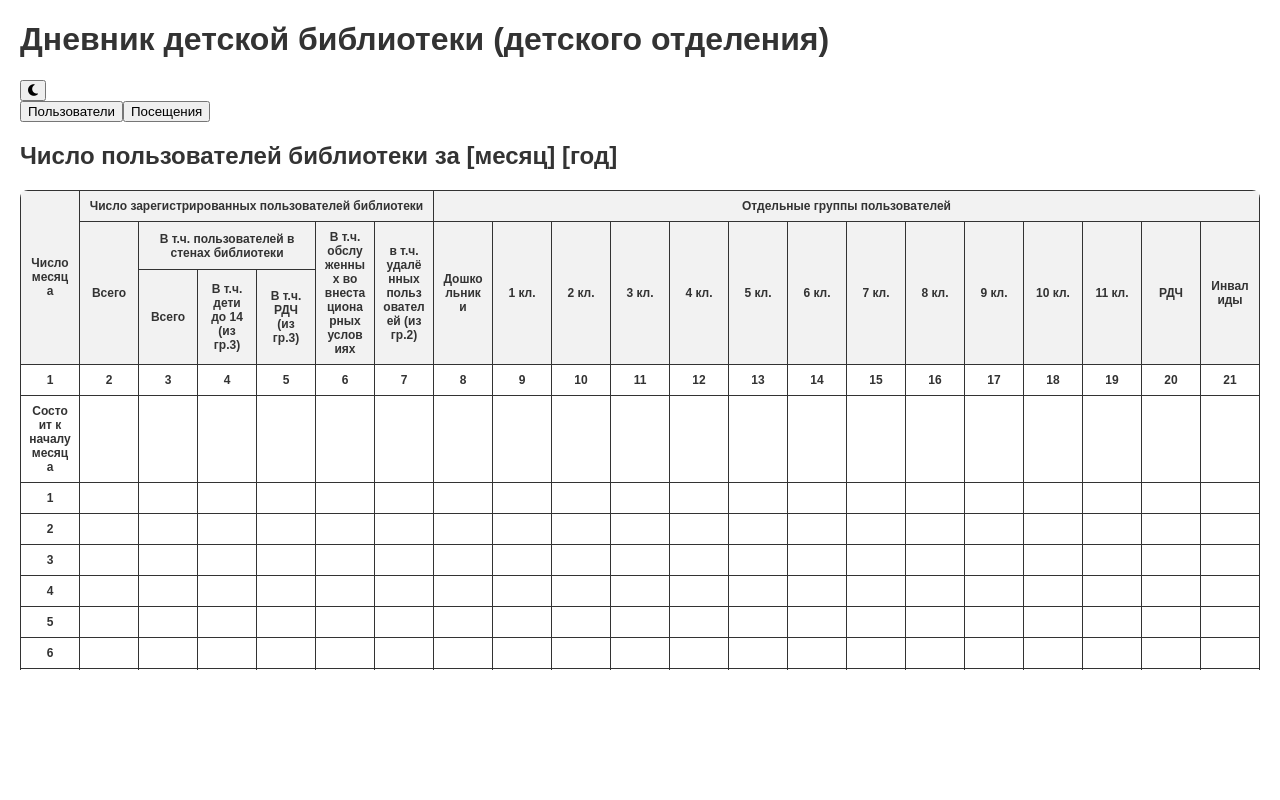
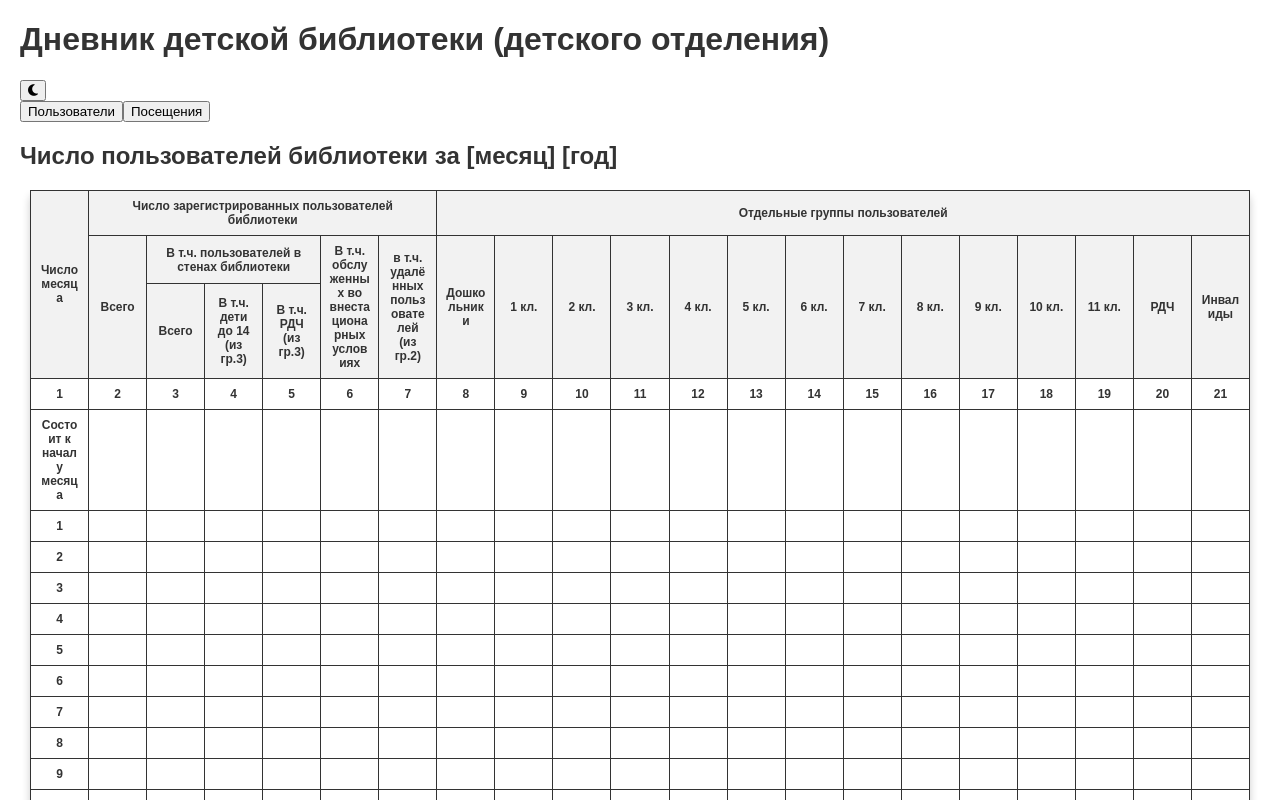
Before and after one commit to gemansipator/bibliouchetreact, a React (Create React App) app: page / in a window 1280 px wide. Shown: the top 800 px of the page. Built offline with nearby package versions, Linux system fonts and the light colour scheme; the HTML template or start-up script is replaced by a standard one.

Commit message:
таблица во всю длину но шапка не перемещается

```diff
--- a/src/App.js
+++ b/src/App.js
@@ -16,8 +16,8 @@ function App() {
     };
 
     return (
-        <div className="app-container">
-            <div className="flex justify-between items-center p-4 bg-gray-100 dark:bg-gray-800 text-gray-800 dark:text-white">
+        <div className="app-container flex flex-col h-screen">
+            <div className="flex justify-between items-center p-2 bg-gray-100 dark:bg-gray-800 text-gray-800 dark:text-white">
                 <h1 className="text-3xl font-bold">Дневник детской библиотеки (детского отделения)</h1>
                 <button
                     onClick={toggleTheme}
@@ -26,7 +26,7 @@ function App() {
                     <i className={`fas ${theme === 'light-theme' ? 'fa-moon' : 'fa-sun'}`}></i>
                 </button>
             </div>
-            <nav className="flex justify-center p-4 space-x-6">
+            <nav className="flex justify-center p-2 space-x-6">
                 <button
                     onClick={() => setActiveTab('users')}
                     className={`px-4 py-2 rounded ${activeTab === 'users' ? 'bg-blue-600 text-white' : 'bg-gray-200 dark:bg-gray-700 text-gray-800 dark:text-gray-200'} hover:bg-blue-500 transition-colors`}
@@ -40,7 +40,7 @@ function App() {
                     Посещения
                 </button>
             </nav>
-            <div className="p-4 flex-grow">
+            <div className="p-2 flex-grow">
                 {activeTab === 'users' ? <UsersTable theme={theme} /> : <VisitsTable theme={theme} />}
             </div>
         </div>
--- a/src/components/UsersTable.css
+++ b/src/components/UsersTable.css
@@ -1,12 +1,16 @@
 .table-wrapper {
     position: relative;
     width: 100%;
+    flex-grow: 1;
+    display: flex;
+    flex-direction: column;
 }
 
 .table-container {
     overflow-x: auto;
-    max-height: 60vh; /* Уменьшим для гарантированной прокрутки */
     overflow-y: auto;
+    padding: 0 10px;
+    flex-grow: 1;
 }
 
 .users-table {
@@ -16,7 +20,6 @@
     font-family: 'Arial', sans-serif;
     box-shadow: 0 4px 8px rgba(0, 0, 0, 0.2);
     border-radius: 8px;
-    overflow: hidden;
     transition: box-shadow 0.3s;
 }
 
--- a/src/components/UsersTable.js
+++ b/src/components/UsersTable.js
@@ -5,10 +5,10 @@ function UsersTable({ theme }) {
     const days = Array.from({ length: 31 }, (_, i) => i + 1);
 
     return (
-        <div className={`p-4 ${theme}`}>
+        <div className={`p-2 ${theme} flex flex-col h-full`}>
             <h2 className="text-2xl font-bold text-center mb-4">Число пользователей библиотеки за [месяц] [год]</h2>
-            <div className="table-wrapper">
-                <div className="table-container">
+            <div className="table-wrapper flex-grow">
+                <div className="table-container flex-grow">
                     <table className="users-table">
                         <thead className="sticky-header">
                         <tr className="header">
--- a/src/components/VisitsTable.css
+++ b/src/components/VisitsTable.css
@@ -1,12 +1,16 @@
 .table-wrapper {
     position: relative;
     width: 100%;
+    flex-grow: 1;
+    display: flex;
+    flex-direction: column;
 }
 
 .table-container {
     overflow-x: auto;
-    max-height: 60vh; /* Уменьшим для гарантированной прокрутки */
     overflow-y: auto;
+    padding: 0 10px;
+    flex-grow: 1;
 }
 
 .visits-table {
@@ -16,7 +20,6 @@
     font-family: 'Arial', sans-serif;
     box-shadow: 0 4px 8px rgba(0, 0, 0, 0.2);
     border-radius: 8px;
-    overflow: hidden;
     transition: box-shadow 0.3s;
 }
 
--- a/src/components/VisitsTable.js
+++ b/src/components/VisitsTable.js
@@ -5,10 +5,10 @@ function VisitsTable({ theme }) {
     const days = Array.from({ length: 31 }, (_, i) => i + 1);
 
     return (
-        <div className={`p-4 ${theme}`}>
+        <div className={`p-2 ${theme} flex flex-col h-full`}>
             <h2 className="text-2xl font-bold text-center mb-4">Число посещений библиотеки за [месяц] [год]</h2>
-            <div className="table-wrapper">
-                <div className="table-container">
+            <div className="table-wrapper flex-grow">
+                <div className="table-container flex-grow">
                     <table className="visits-table">
                         <thead className="sticky-header">
                         <tr className="header">
```
